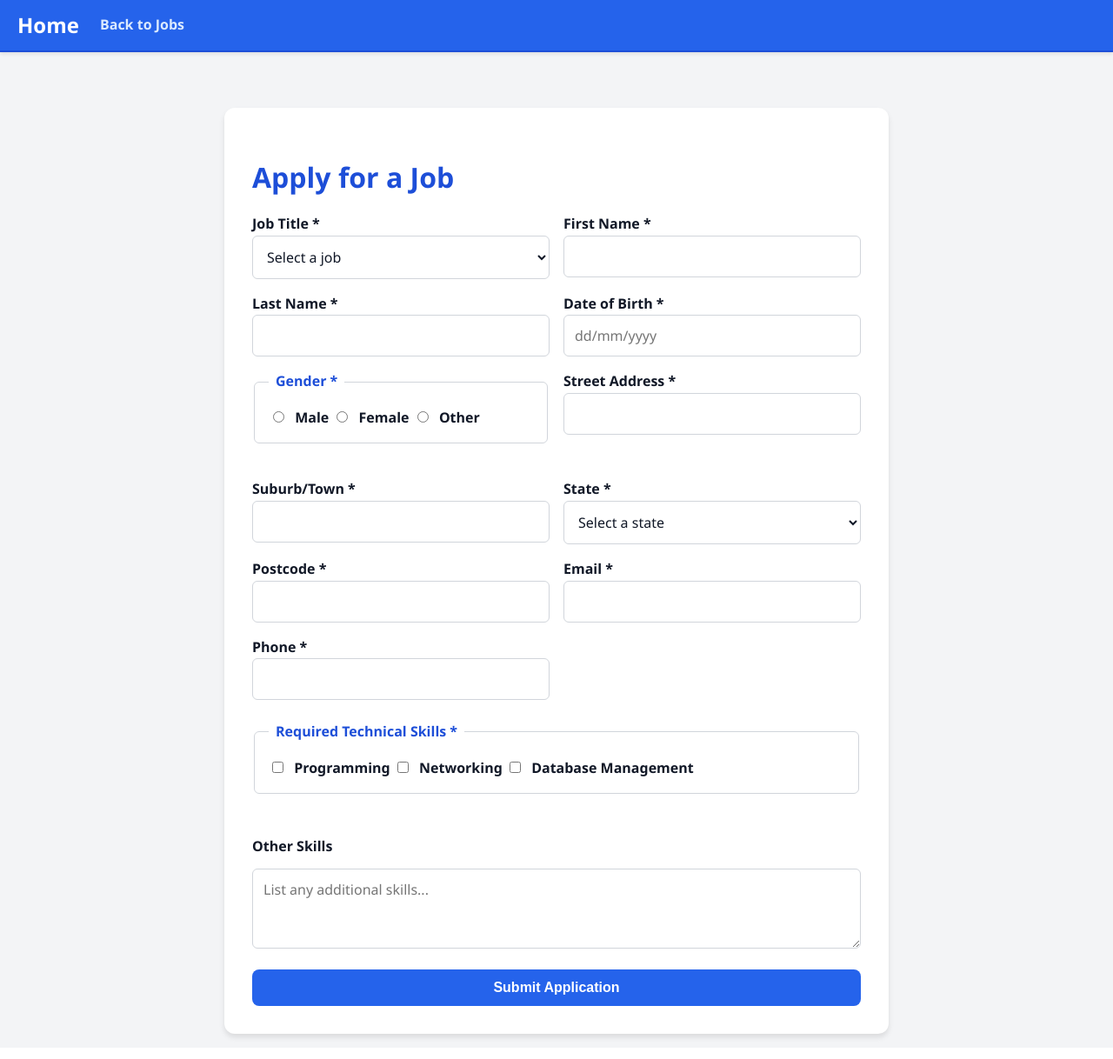
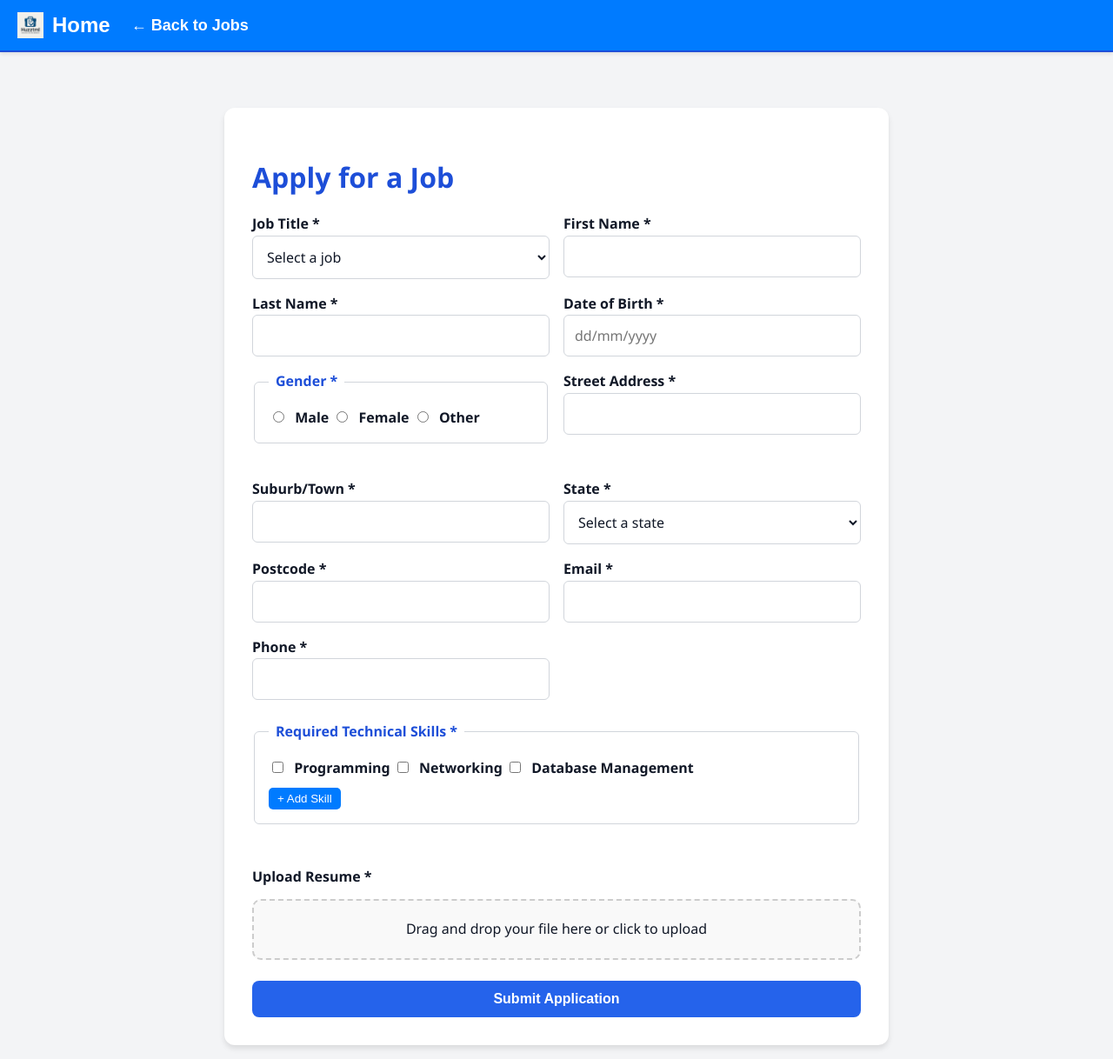
Before and after one commit to 105920925/Huzztml-project, a PHP site: the page made by Application pages/apply.html in a window 1280 px wide. Shown: the whole page at 87% size. Run offline with PHP 8.4, Linux system fonts and the light colour scheme.

Commit message:
fixed css, added an image, added a file upload, added better skills section

```diff
--- a/Application pages/apply.html
+++ b/Application pages/apply.html
@@ -9,8 +9,11 @@
 <body>
     <nav class="navbar">
         <div>
-            <a href="index.html">
-                <h1>Home</h1>
+            <a href="../index.html">
+                <h1>
+                    <img src="../logo.png" alt="Logo" onerror="this.onerror=null; this.src='../../assets/default-logo.png';">
+                    Home
+                </h1>
             </a>
             <a href="../jobs.html">
                 <span>Back to Jobs</span>
@@ -87,14 +90,20 @@
 
                 <fieldset>
                     <legend>Required Technical Skills *</legend>
-                    <label><input type="checkbox" name="skills" value="Programming" required> Programming</label>
-                    <label><input type="checkbox" name="skills" value="Networking" required> Networking</label>
-                    <label><input type="checkbox" name="skills" value="Database Management" required> Database Management</label>
+                    <div id="skillsContainer">
+                        <label><input type="checkbox" name="skills" value="Programming" required> Programming</label>
+                        <label><input type="checkbox" name="skills" value="Networking" required> Networking</label>
+                        <label><input type="checkbox" name="skills" value="Database Management" required> Database Management</label>
+                    </div>
+                    <button type="button" id="addSkillButton">+ Add Skill</button>
                 </fieldset>
 
                 <div>
-                    <label for="otherSkills">Other Skills</label>
-                    <textarea id="otherSkills" name="otherSkills" rows="3" placeholder="List any additional skills..."></textarea>
+                    <label for="resume">Upload Resume *</label>
+                    <div id="dropZone" style="border: 2px dashed #ccc; padding: 20px; text-align: center;">
+                        Drag and drop your file here or click to upload
+                        <input type="file" id="resume" name="resume" accept=".pdf,.doc,.docx" style="display: none;" required>
+                    </div>
                 </div>
 
                 <div>
@@ -106,5 +115,47 @@
         </div>
     </main>
 
+    <script>
+        const dropZone = document.getElementById('dropZone');
+        const fileInput = document.getElementById('resume');
+
+        dropZone.addEventListener('click', () => fileInput.click());
+
+        dropZone.addEventListener('dragover', (e) => {
+            e.preventDefault();
+            dropZone.style.borderColor = 'green';
+        });
+
+        dropZone.addEventListener('dragleave', () => {
+            dropZone.style.borderColor = '#ccc';
+        });
+
+        dropZone.addEventListener('drop', (e) => {
+            e.preventDefault();
+            dropZone.style.borderColor = '#ccc';
+            const files = e.dataTransfer.files;
+            if (files.length > 0) {
+                fileInput.files = files;
+            }
+        });
+
+        const skillsContainer = document.getElementById('skillsContainer');
+        const addSkillButton = document.getElementById('addSkillButton');
+
+        addSkillButton.addEventListener('click', () => {
+            const newSkillDiv = document.createElement('div');
+            const newSkillInput = document.createElement('input');
+            const newSkillLabel = document.createElement('label');
+
+            newSkillInput.type = 'text';
+            newSkillInput.name = 'skills';
+            newSkillInput.placeholder = 'Enter skill';
+            newSkillInput.required = true;
+
+            newSkillLabel.appendChild(newSkillInput);
+            newSkillDiv.appendChild(newSkillLabel);
+            skillsContainer.appendChild(newSkillDiv);
+        });
+    </script>
 </body>
 </html>
--- a/Application pages/applystyle.css
+++ b/Application pages/applystyle.css
@@ -49,25 +49,46 @@ nav div {
     display: flex;
     justify-content: space-between;
     align-items: center;
-    background-color: #2563eb; /* Blue background */
+    background-color: #007BFF;
     padding: 10px 20px;
-    border-bottom: 2px solid #1d4ed8; /* Darker blue border */
+    color: white;
+    font-family: Arial, sans-serif;
 }
 
 .navbar a {
     text-decoration: none;
-    color: #ffffff; /* White text for contrast */
+    color: white;
+    font-size: 18px;
+    display: flex;
+    align-items: center;
+}
+
+.navbar a:hover {
+    text-decoration: underline;
 }
 
 .navbar h1 {
     margin: 0;
-    font-size: 1.5em;
-    color: #ffffff; /* White text for the title */
+    font-size: 24px;
+    display: flex;
+    align-items: center;
+}
+
+.navbar h1 img {
+    width: 30px;
+    height: 30px;
+    margin-right: 10px;
 }
 
 .navbar span {
-    font-size: 1em;
-    color: #dbeafe; /* Light blue for the span */
+    display: flex;
+    align-items: center;
+}
+
+.navbar span::before {
+    content: '←';
+    margin-right: 5px;
+    font-size: 18px;
 }
 
 /* Main Content Styles */
@@ -227,6 +248,25 @@ label {
     font-size: 0.875rem;
 }
 
+#dropZone {
+    border: 2px dashed #007BFF;
+    border-radius: 10px;
+    padding: 20px;
+    text-align: center;
+    background-color: #f9f9f9;
+    transition: border-color 0.3s, background-color 0.3s;
+    cursor: pointer;
+}
+
+#dropZone:hover {
+    background-color: #e9f5ff;
+}
+
+#dropZone.dragover {
+    border-color: #28a745;
+    background-color: #e6ffe6;
+}
+
 /* Button Styles */
 button[type="submit"] {
     background-color: #2563eb;
@@ -245,6 +285,28 @@ button[type="submit"]:hover {
     transform: scale(1.02);
 }
 
+#addSkillButton {
+    margin-top: 10px;
+    padding: 5px 10px;
+    background-color: #007BFF;
+    color: white;
+    border: none;
+    border-radius: 5px;
+    cursor: pointer;
+}
+
+#addSkillButton:hover {
+    background-color: #0056b3;
+}
+
+#skillsContainer input[type="text"] {
+    margin-top: 5px;
+    padding: 5px;
+    width: 90%;
+    border: 1px solid #ccc;
+    border-radius: 5px;
+}
+
 /* Responsive Styles */
 @media (min-width: 640px) {
     form > div:first-child {
```
